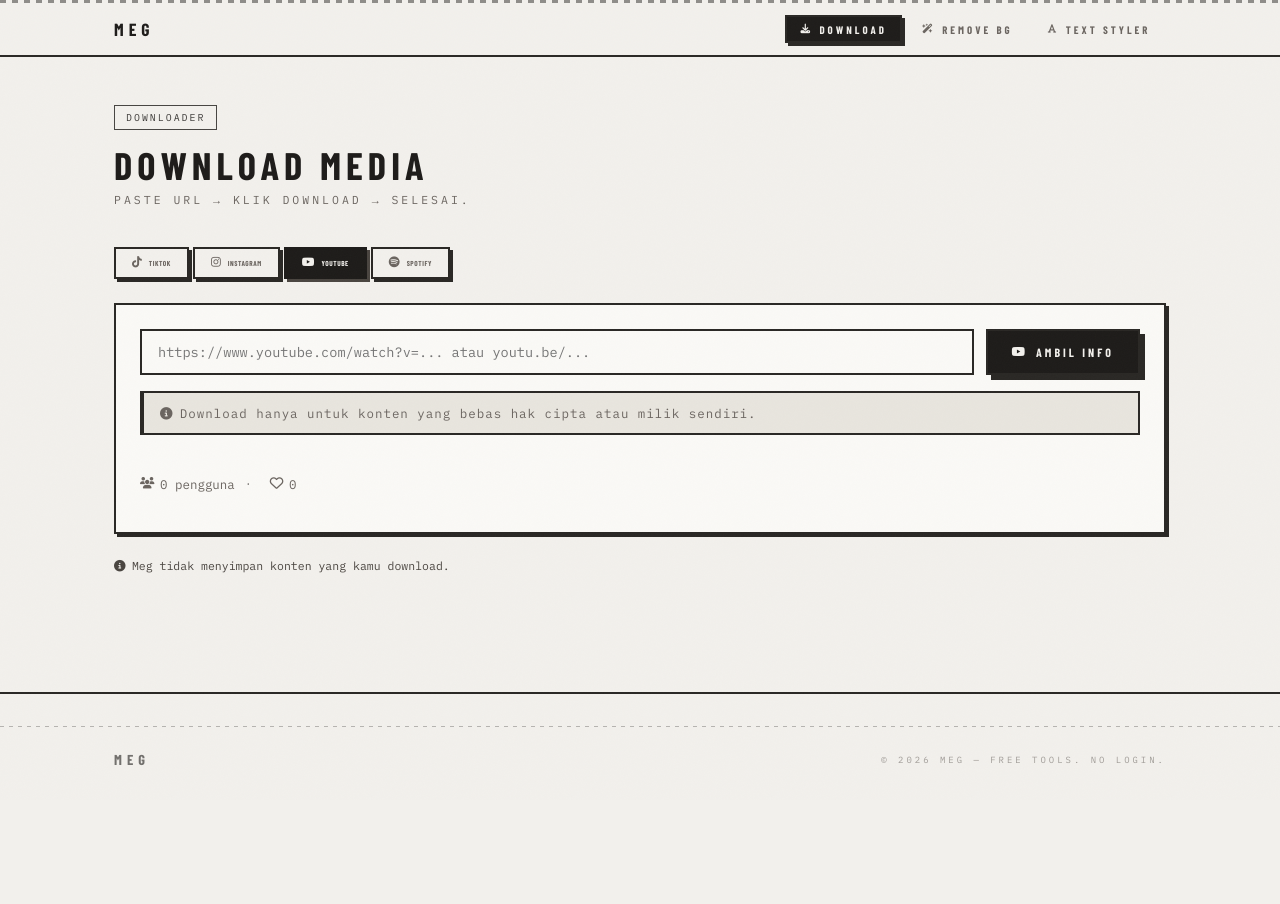
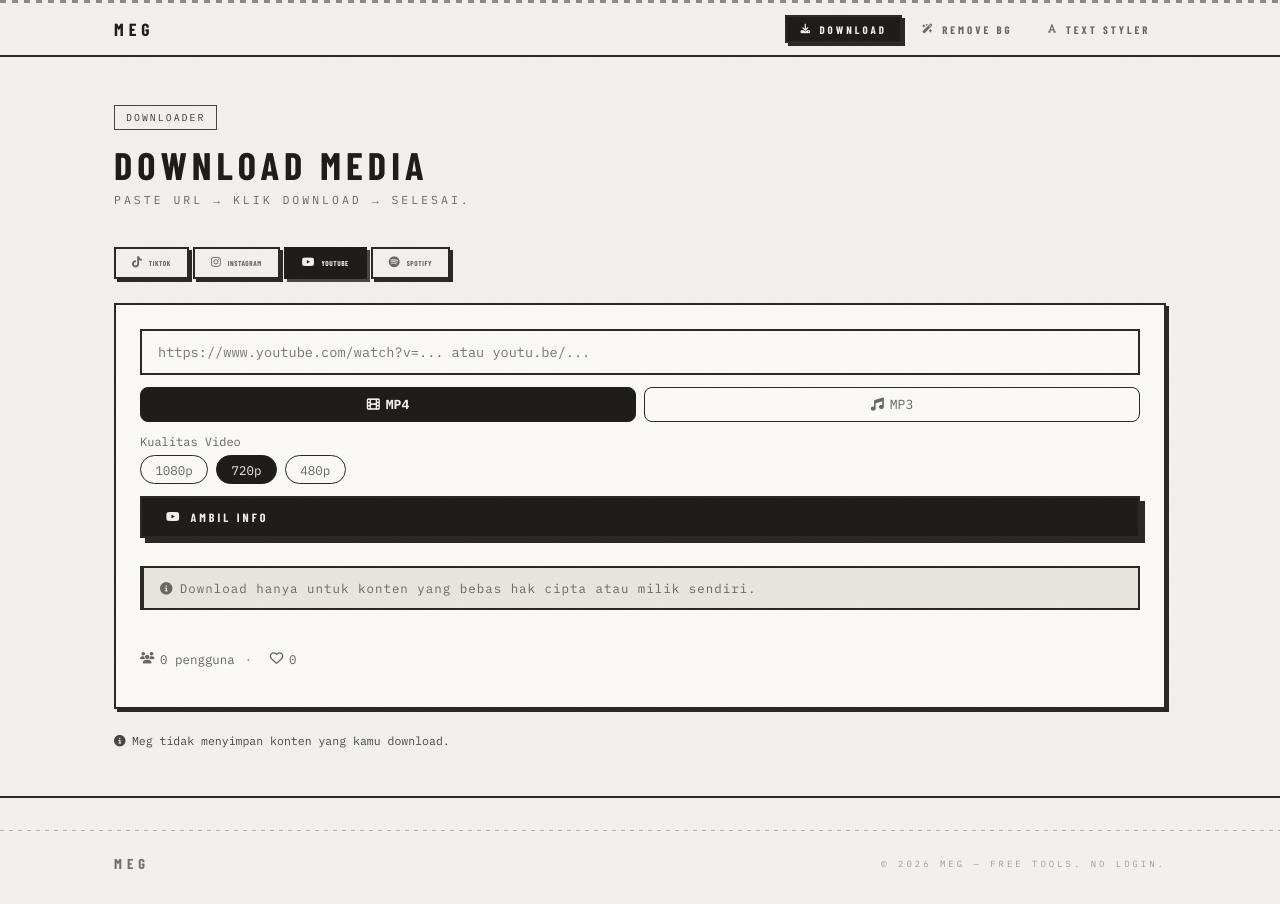
Before and after one commit to nuxmeg-max/Tools-Meg, a Next.js app: page /download in a window 1280 px wide. Both pictures are taken after a click on the button "YOUTUBE". Before the commit the page ends 800 px from the top, so only its background shows below. Built offline with nearby package versions, Linux system fonts and the light colour scheme; a web font is replaced by a local one.

Commit message:
Enhance YouTubeDownloader with media type and quality options
Added media type and quality selection for downloads.

```diff
--- a/components/downloader/YouTubeDownloader.js
+++ b/components/downloader/YouTubeDownloader.js
@@ -1,14 +1,23 @@
 // components/downloader/YouTubeDownloader.js
-// API: https://api.fromscratch.web.id/v1/api/down/youtube?url=query
-// Audio: client-side extraction via AudioExtractor (Web Audio API)
 import { useState } from 'react';
-import AudioExtractor from '../AudioExtractor';
+
+const VIDEO_QUALITIES = ['1080', '720', '480'];
+const AUDIO_QUALITIES = ['320', '128'];
 
 export default function YouTubeDownloader() {
-  const [url, setUrl]       = useState('');
+  const [url, setUrl]         = useState('');
   const [loading, setLoading] = useState(false);
-  const [result, setResult] = useState(null);
-  const [error, setError]   = useState('');
+  const [result, setResult]   = useState(null);
+  const [error, setError]     = useState('');
+  const [mediaType, setMediaType] = useState('mp4'); // mp4 atau mp3
+  const [quality, setQuality]     = useState('720');
+
+  const handleTypeChange = (type) => {
+    setMediaType(type);
+    setQuality(type === 'mp4' ? '720' : '320');
+    setResult(null);
+    setError('');
+  };
 
   const handleDownload = async () => {
     if (!url.trim()) return setError('Masukkan URL YouTube terlebih dahulu.');
@@ -21,9 +30,12 @@
     setLoading(true);
 
     try {
-      const res  = await fetch(`/api/youtube?url=${encodeURIComponent(url.trim())}`);
+      const res = await fetch(
+        `/api/youtube?url=${encodeURIComponent(url.trim())}&type=${mediaType}&format=${quality}`
+      );
       const data = await res.json();
       if (!res.ok || data.error) throw new Error(data.error || 'Gagal memproses URL.');
+      if (!data.download_url) throw new Error('Tidak ada URL download tersedia. Coba quality lain.');
       setResult(data);
     } catch (err) {
       setError(err.message || 'Terjadi kesalahan. Coba lagi.');
@@ -32,27 +44,80 @@
     }
   };
 
-  // URL video pertama untuk sumber AudioExtractor
-  const firstVideoUrl = result?.formats?.find(f => f.hasAudio)?.url || null;
-
   return (
     <div>
-      {/* Input + tombol */}
-      <div style={{ display: 'flex', gap: '0.75rem', marginBottom: '0.5rem', flexWrap: 'wrap' }}>
+      {/* URL Input */}
       <input
         type="url"
         placeholder="https://www.youtube.com/watch?v=... atau youtu.be/..."
         value={url}
-          onChange={e => setUrl(e.target.value)}
+        onChange={e => { setUrl(e.target.value); setResult(null); setError(''); }}
         onKeyDown={e => e.key === 'Enter' && handleDownload()}
-          style={{ flex: 1, minWidth: '200px' }}
+        style={{ width: '100%', marginBottom: '0.75rem' }}
       />
-        <button className="btn-primary" onClick={handleDownload} disabled={loading}>
+
+      {/* Type selector: MP4 / MP3 */}
+      <div style={{ display: 'flex', gap: '0.5rem', marginBottom: '0.75rem' }}>
+        {['mp4', 'mp3'].map(t => (
+          <button
+            key={t}
+            onClick={() => handleTypeChange(t)}
+            style={{
+              flex: 1,
+              padding: '0.5rem',
+              borderRadius: '8px',
+              border: `1px solid ${mediaType === t ? 'var(--text)' : 'var(--border)'}`,
+              background: mediaType === t ? 'var(--text)' : 'transparent',
+              color: mediaType === t ? 'var(--bg)' : 'var(--muted)',
+              fontFamily: 'var(--font-mono)',
+              fontSize: '0.82rem',
+              cursor: 'pointer',
+              fontWeight: mediaType === t ? 700 : 400,
+              transition: 'all 0.15s',
+              display: 'flex', alignItems: 'center', justifyContent: 'center', gap: '6px',
+            }}
+          >
+            <i className={`fa-solid ${t === 'mp4' ? 'fa-film' : 'fa-music'}`} />
+            {t.toUpperCase()}
+          </button>
+        ))}
+      </div>
+
+      {/* Quality selector */}
+      <div style={{ marginBottom: '0.75rem' }}>
+        <p style={{ fontFamily: 'var(--font-mono)', fontSize: '0.75rem', color: 'var(--muted)', marginBottom: '0.4rem' }}>
+          {mediaType === 'mp4' ? 'Kualitas Video' : 'Kualitas Audio (kbps)'}
+        </p>
+        <div style={{ display: 'flex', gap: '0.5rem', flexWrap: 'wrap' }}>
+          {(mediaType === 'mp4' ? VIDEO_QUALITIES : AUDIO_QUALITIES).map(q => (
+            <button
+              key={q}
+              onClick={() => setQuality(q)}
+              style={{
+                padding: '0.35rem 0.9rem',
+                borderRadius: '100px',
+                border: `1px solid ${quality === q ? 'var(--text)' : 'var(--border)'}`,
+                background: quality === q ? 'var(--text)' : 'transparent',
+                color: quality === q ? 'var(--bg)' : 'var(--muted)',
+                fontFamily: 'var(--font-mono)',
+                fontSize: '0.78rem',
+                cursor: 'pointer',
+                transition: 'all 0.15s',
+              }}
+            >
+              {mediaType === 'mp4' ? `${q}p` : `${q}kbps`}
+            </button>
+          ))}
+        </div>
+      </div>
+
+      {/* Download button */}
+      <button className="btn-primary" onClick={handleDownload} disabled={loading} style={{ width: '100%', marginBottom: '0.75rem' }}>
         {loading ? <span className="spinner" /> : <i className="fa-brands fa-youtube" />}
         {loading ? 'Memproses...' : 'Ambil Info'}
       </button>
-      </div>
 
+      {/* Error */}
       {error && (
         <div className="alert alert-error">
           <i className="fa-solid fa-triangle-exclamation" style={{ marginRight: '0.4rem' }} />
@@ -60,94 +125,49 @@
         </div>
       )}
 
+      {/* Result */}
       {result && (
         <div className="result-box">
           {/* Info video */}
-          <div style={{ display: 'flex', gap: '1rem', marginBottom: '1.25rem', flexWrap: 'wrap' }}>
+          <div style={{ display: 'flex', gap: '1rem', marginBottom: '1rem', flexWrap: 'wrap' }}>
             {result.thumbnail && (
               <img
                 src={result.thumbnail}
                 alt="thumbnail"
-                style={{ width: '140px', height: '90px', objectFit: 'cover', borderRadius: '4px', flexShrink: 0 }}
+                style={{ width: '140px', height: '90px', objectFit: 'cover', borderRadius: '6px', flexShrink: 0 }}
               />
             )}
-            <div style={{ flex: 1 }}>
+            <div style={{ flex: 1, minWidth: 0 }}>
               {result.title && (
-                <p style={{ fontWeight: 700, fontSize: '0.9rem', marginBottom: '0.3rem', lineHeight: 1.4 }}>
+                <p style={{ fontWeight: 700, fontSize: '0.88rem', marginBottom: '0.4rem', lineHeight: 1.4, wordBreak: 'break-word' }}>
                   {result.title}
                 </p>
               )}
-              {result.channel && (
-                <p style={{ fontFamily: 'var(--font-mono)', fontSize: '0.78rem', color: 'var(--gray-400)', marginBottom: '0.4rem' }}>
-                  {result.channel}
-                </p>
-              )}
-              {result.duration && (
-                <span className="tag">{result.duration}</span>
-              )}
+              <div style={{ display: 'flex', gap: '6px', flexWrap: 'wrap' }}>
+                <span className="tag">
+                  <i className={`fa-solid ${result.type === 'mp3' ? 'fa-music' : 'fa-film'}`} />
+                  {' '}{result.type?.toUpperCase()}
+                </span>
+                <span className="tag">
+                  {result.type === 'mp3' ? `${result.quality}kbps` : `${result.quality}p`}
+                </span>
+              </div>
             </div>
           </div>
 
-          <hr className="divider" style={{ margin: '1rem 0' }} />
-
-          {/* Format list */}
-          {result.formats && result.formats.length > 0 && (
-            <div>
-              <p style={{ fontFamily: 'var(--font-mono)', fontSize: '0.78rem', color: 'var(--gray-400)', marginBottom: '0.75rem' }}>
-                Pilih kualitas:
-              </p>
-              <div style={{ display: 'flex', flexDirection: 'column', gap: '0.5rem', marginBottom: '1rem' }}>
-                {result.formats.map((fmt, i) => (
-                  <div key={i} style={{
-                    display: 'flex', alignItems: 'center',
-                    justifyContent: 'space-between',
-                    padding: '0.6rem 0.9rem',
-                    background: 'rgba(255,255,255,0.03)',
-                    borderRadius: '4px',
-                    flexWrap: 'wrap', gap: '0.5rem',
-                  }}>
-                    <div style={{ display: 'flex', alignItems: 'center', gap: '0.6rem' }}>
-                      <i
-                        className={`fa-solid ${fmt.hasAudio ? 'fa-film' : 'fa-music'}`}
-                        style={{ color: 'var(--gray-400)', fontSize: '0.85rem' }}
-                      />
-                      <span style={{ fontFamily: 'var(--font-mono)', fontSize: '0.82rem' }}>
-                        {fmt.label}
-                      </span>
-                      {fmt.size && <span className="tag">{fmt.size}</span>}
-                    </div>
+          {/* Download button */}
+          {result.download_url && (
             <a
-                      href={fmt.url}
+              href={result.download_url}
               target="_blank"
               rel="noopener noreferrer"
-                      className="btn-outline"
-                      style={{ padding: '0.35rem 0.9rem', fontSize: '0.78rem' }}
+              className="btn-primary"
+              style={{ display: 'flex', alignItems: 'center', justifyContent: 'center', gap: '8px', textDecoration: 'none', padding: '0.7rem' }}
               download
             >
-                      <i className="fa-solid fa-download" /> Download
+              <i className="fa-solid fa-download" />
+              Download {result.type?.toUpperCase()} {result.type === 'mp3' ? `${result.quality}kbps` : `${result.quality}p`}
             </a>
-                  </div>
-                ))}
-              </div>
-
-              {/* Audio extractor */}
-              {firstVideoUrl && (
-                <div style={{ borderTop: '1px solid rgba(255,255,255,0.06)', paddingTop: '1rem' }}>
-                  <p style={{ fontFamily: 'var(--font-mono)', fontSize: '0.78rem', color: 'var(--gray-400)', marginBottom: '0.75rem' }}>
-                    Download audio saja:
-                  </p>
-                  <AudioExtractor
-                    videoUrl={firstVideoUrl}
-                    filename="youtube-audio"
-                    label="Extract Audio (.wav)"
-                  />
-                  <p style={{ fontFamily: 'var(--font-mono)', fontSize: '0.72rem', color: 'var(--gray-600)', marginTop: '0.5rem' }}>
-                    <i className="fa-solid fa-circle-info" style={{ marginRight: '0.3rem' }} />
-                    Audio diekstrak langsung di browser — format .wav, tanpa API tambahan.
-                  </p>
-                </div>
-              )}
-            </div>
           )}
         </div>
       )}
```
Lines whose indentation alone changed are shown as unchanged.
